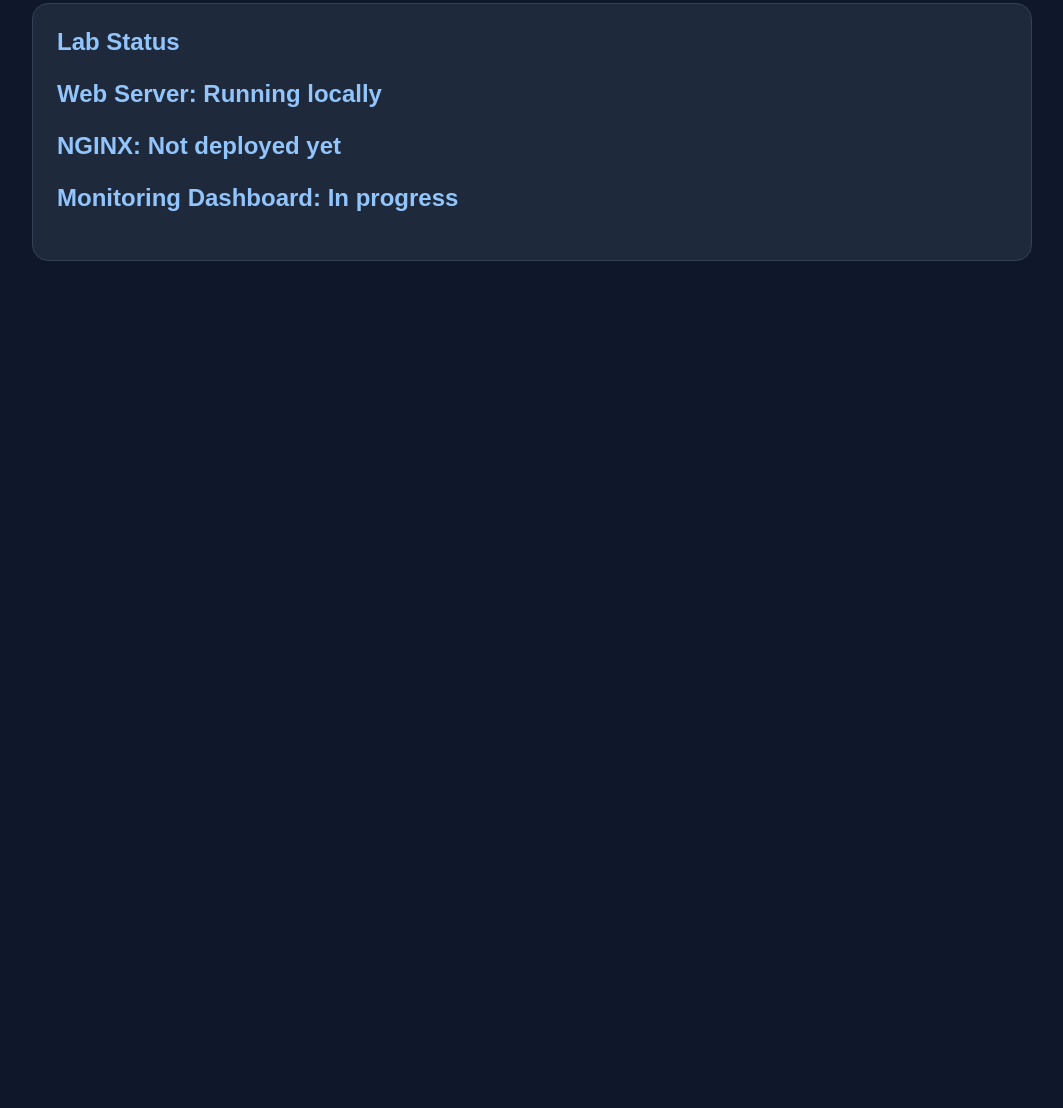
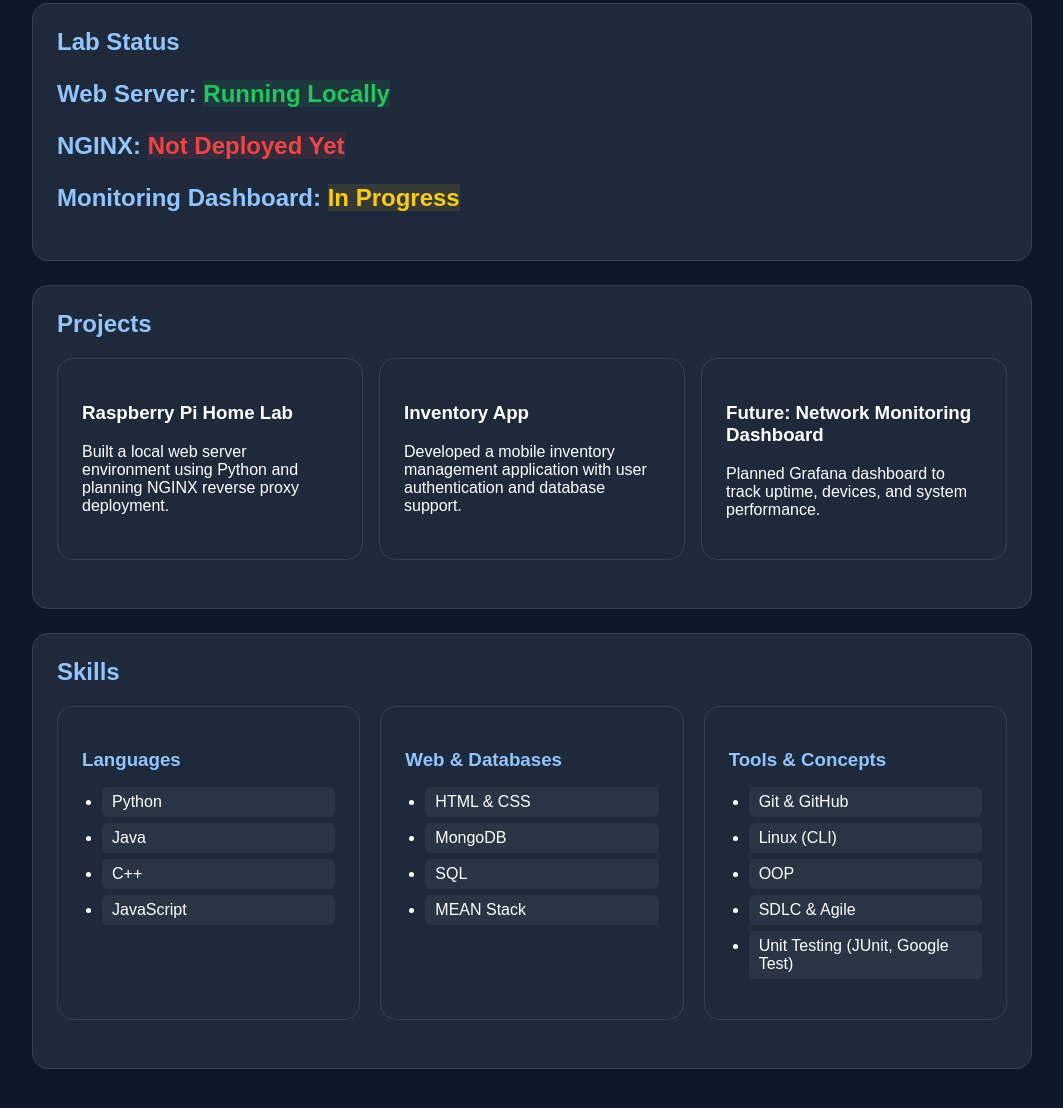
Before and after one commit to EZProgramz3/raspberry-pi-home-lab, a plain HTML site: page raspberry-pi-home-lab/index.html in a window 1280 px wide. Shown: the part 772-1880 px from the top of the page, without its empty margins (108-1171 px from the left). Before the commit the page ends 1097 px from the top, so only its background shows below. Drawn offline with Linux system fonts and the light colour scheme.

Commit message:
Added projects, skills section, status styling, mobile testing

```diff
--- a/raspberry-pi-home-lab/index.html
+++ b/raspberry-pi-home-lab/index.html
@@ -10,14 +10,20 @@
   <header class="hero">
     <h1>🚀 The Raspberry Pi Home Lab Session 🚀</h1>
     <h3>Networking &bull; Linux &bull; Python &bull; NGINX &bull; Grafana</h3>
-   </header>
+
+    <div class="buttons">
+      <a href="https://github.com/EZProgramz3/raspberry-pi-home-lab" target="_blank">
+        👾 GitHub 👾
+      </a>
+    </div>
+</header>
 
    <main>
      <section class="card">
        <h2> About the Lab </h2>
        <p>
-         This is a home lab is designed to practice real-world networking,
-      Linux administration, automation, and web server deployment.
+         This home lab is where I build and test real-world skills in networking,
+         Linux administration, automation, and web server deployment.
        </p>
      </section>
 
@@ -50,10 +56,77 @@
 
     <section class="card">
       <h2>Lab Status<h2>
-      <p><strong>Web Server:</strong> Running locally</p>
-      <p><strong>NGINX:</strong> Not deployed yet</p>
-      <p><strong>Monitoring Dashboard:</strong> In progress</p>
+      <p><strong>Web Server:</strong>
+         <span class="status green">Running Locally</span>
+      </p>
+      <p><strong>NGINX:</strong>
+         <span class="status red">Not Deployed Yet</span>
+      </p>
+      <p><strong>Monitoring Dashboard:</strong>
+         <span class="status yellow">In Progress</span>
+      </p>
     </section>
+
+    <section class="card">
+      <h2>Projects</h2>
+
+      <div class="grid">
+        <div class="card">
+          <h3>Raspberry Pi Home Lab</h3>
+          <p>Built a local web server environment using Python and planning NGINX reverse proxy deployment.</p>
+      </div>
+
+      <div class="card">
+        <h3>Inventory App</h3>
+        <p>Developed a mobile inventory management application with user authentication and database support.</p>
+      </div>
+
+      <div class="card">
+        <h3>Future: Network Monitoring Dashboard</h3>
+        <p>Planned Grafana dashboard to track uptime, devices, and system performance.</p>
+      </div>
+     </div>
+    </section>
+
+    <section class="card">
+  <h2>Skills</h2>
+
+  <div class="skills-grid">
+
+    <div class="card">
+      <h3>Languages</h3>
+      <ul>
+        <li>Python</li>
+        <li>Java</li>
+        <li>C++</li>
+        <li>JavaScript</li>
+      </ul>
+    </div>
+
+    <div class="card">
+      <h3>Web & Databases</h3>
+      <ul>
+        <li>HTML & CSS</li>
+        <li>MongoDB</li>
+        <li>SQL</li>
+        <li>MEAN Stack</li>
+      </ul>
+    </div>
+
+    <div class="card">
+      <h3>Tools & Concepts</h3>
+      <ul>
+        <li>Git & GitHub</li>
+        <li>Linux (CLI)</li>
+        <li>OOP</li>
+        <li>SDLC & Agile</li>
+        <li>Unit Testing (JUnit, Google Test)</li>
+      </ul>
+    </div>
+
+  </div>
+</section>
+
    </main>
 </body>
 </html>
--- a/raspberry-pi-home-lab/style.css
+++ b/raspberry-pi-home-lab/style.css
@@ -39,3 +39,62 @@
 li {
   margin-bottom: 0.5rem;
 }
+
+.hero {
+  position: right; /* IMPORTANT */
+}
+
+/* Position button top-right */
+.buttons {
+  position: absolute;
+  top: 20px;
+  right: 20px;
+}
+
+/* =========================
+   Status Badges
+   ========================= */
+
+  position: right; /* IMPORTANT */
+}
+
+/* Position button top-right */
+.status {
+  font-weight: bold;
+  padding: 4px 10px;
+  border-radius: 6px;
+}
+
+.status.green {
+  color: #22c55e;
+  background-color: rgba(34, 197, 94, 0.1);
+}
+
+.status.red {
+  color: #ef4444;
+  background-color: rgba(239, 68, 68, 0.1);
+}
+
+.status.yellow {
+  color: #facc15;
+  background-color: rgba(250, 204, 21, 0.1);
+}
+
+/* Skills layout */
+.skills-grid {
+  display: grid;
+  grid-template-columns: repeat(auto-fit, minmax(200px, 1fr));
+  gap: 20px;
+}
+
+.skills-grid h3 {
+  margin-bottom: 10px;
+  color: #93c5fd;
+}
+
+.skills-grid li {
+  background: rgba(255,255,255,0.05);
+  padding: 6px 10px;
+  border-radius: 6px;
+  margin-bottom: 6px;
+}
```
